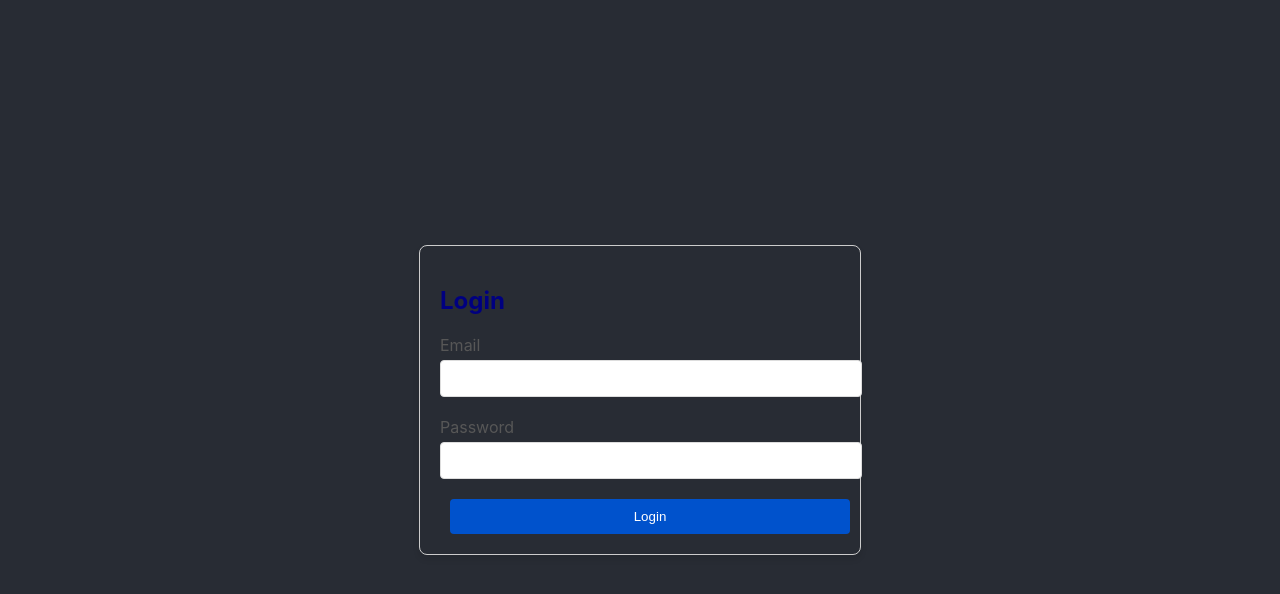
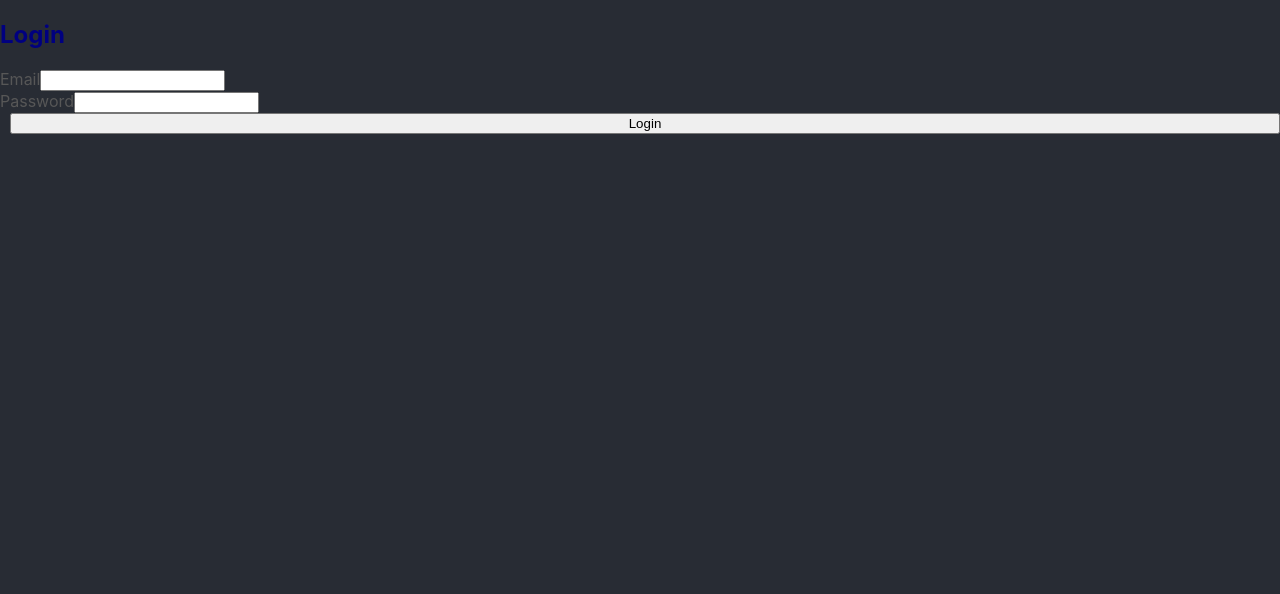
Before and after one commit to ShiluveloMakhubel/modsel, a React (Create React App) app: page /login in a window 1280 px wide. Shown: the top 594 px of the page. Built offline with nearby package versions, Linux system fonts and the light colour scheme.

Commit message:
update homepage

```diff
--- a/src/components/home/home.js
+++ b/src/components/home/home.js
@@ -64,7 +64,8 @@ const Homepage = ({ userId }) => {
   return (
     <div className="homepage">
       <h1>Select Modules</h1>
-      <div>
+      <div className="modules-section">
+        <div className="available-modules">
           <h2>Available Modules</h2>
           <ul>
             {availableModules.map(module => (
@@ -75,7 +76,7 @@ const Homepage = ({ userId }) => {
             ))}
           </ul>
         </div>
-      <div>
+        <div className="registered-modules">
           <h2>Registered Modules</h2>
           <ul>
             {registeredModules.map(module => (
@@ -84,6 +85,7 @@ const Homepage = ({ userId }) => {
           </ul>
         </div>
       </div>
+    </div>
   );
 };
 
--- a/src/components/login/login.css
+++ b/src/components/login/login.css
@@ -1,47 +1,29 @@
-/* LoginPage.css */
-.login-container {
+.homepage {
   display: flex;
-    justify-content: center;
+  flex-direction: column;
   align-items: center;
-    height: 100vh;
-
 }
 
-  .login-form {
-    padding: 20px;
-    border: 1px solid #ccc;
-    border-radius: 8px;
-    box-shadow: 0 4px 6px rgba(0, 0, 0, 0.1);
+.modules-section {
+  display: flex;
+  justify-content: space-around;
   width: 100%;
-    max-width: 400px;
 }
 
-  .form-group {
-    margin-bottom: 20px;
+.available-modules,
+.registered-modules {
+  width: 45%;
 }
 
-  .form-group label {
-    display: block;
-    margin-bottom: 5px;
+ul {
+  list-style-type: none;
+  padding: 0;
 }
 
-  .form-group input {
-    width: 100%;
-    padding: 10px;
-    border: 1px solid #ddd;
-    border-radius: 4px;
+li {
+  margin: 10px 0;
 }
 
-  .login-button {
-    width: 100%;
-    padding: 10px;
-    background-color: #0052cc;
-    color: white;
-    border: none;
-    border-radius: 4px;
-    cursor: pointer;
+button {
+  margin-left: 10px;
 }
-
-  .login-button:hover {
-    background-color: #003d99;
-  }
```
Lines whose indentation alone changed are shown as unchanged.
